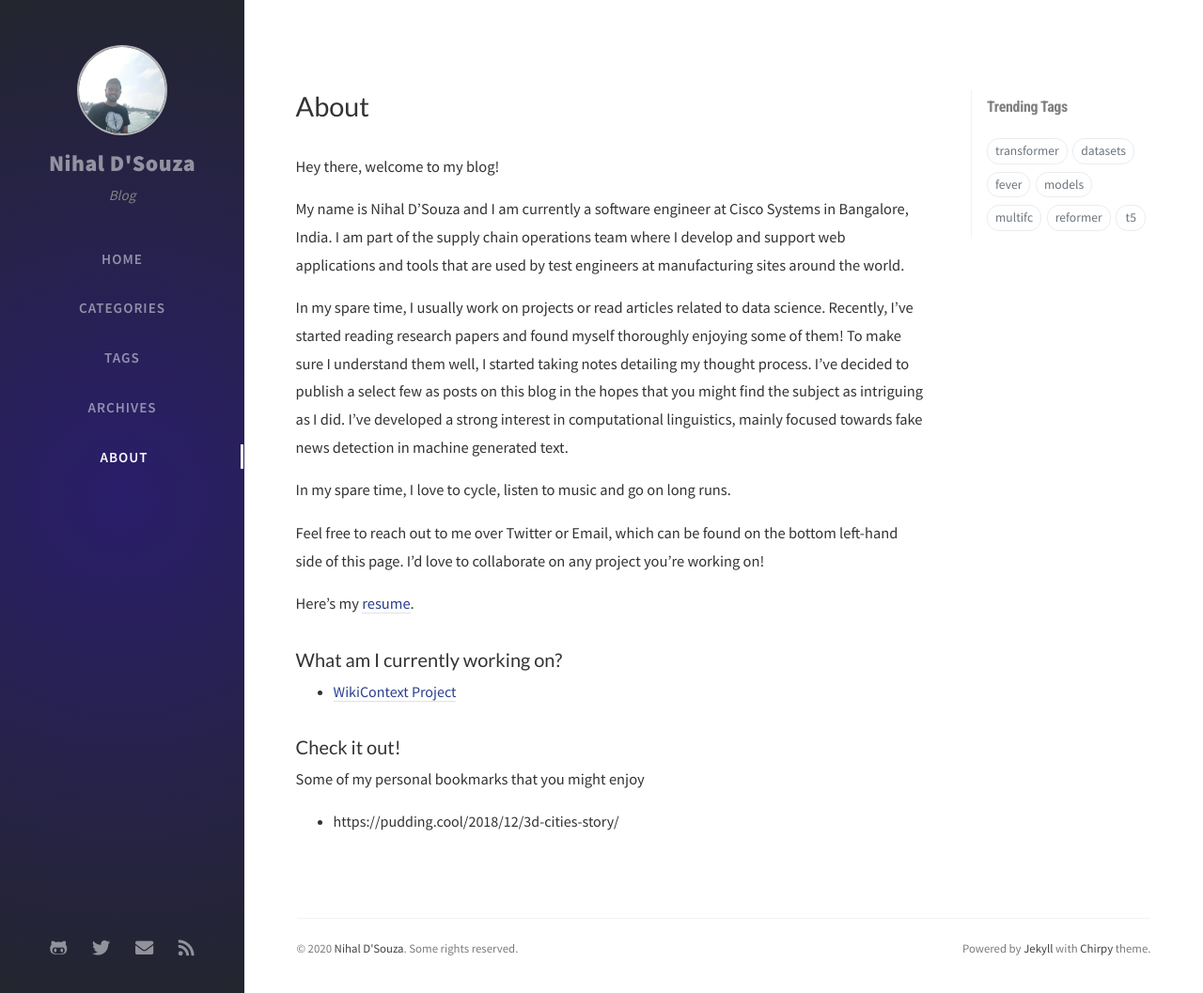
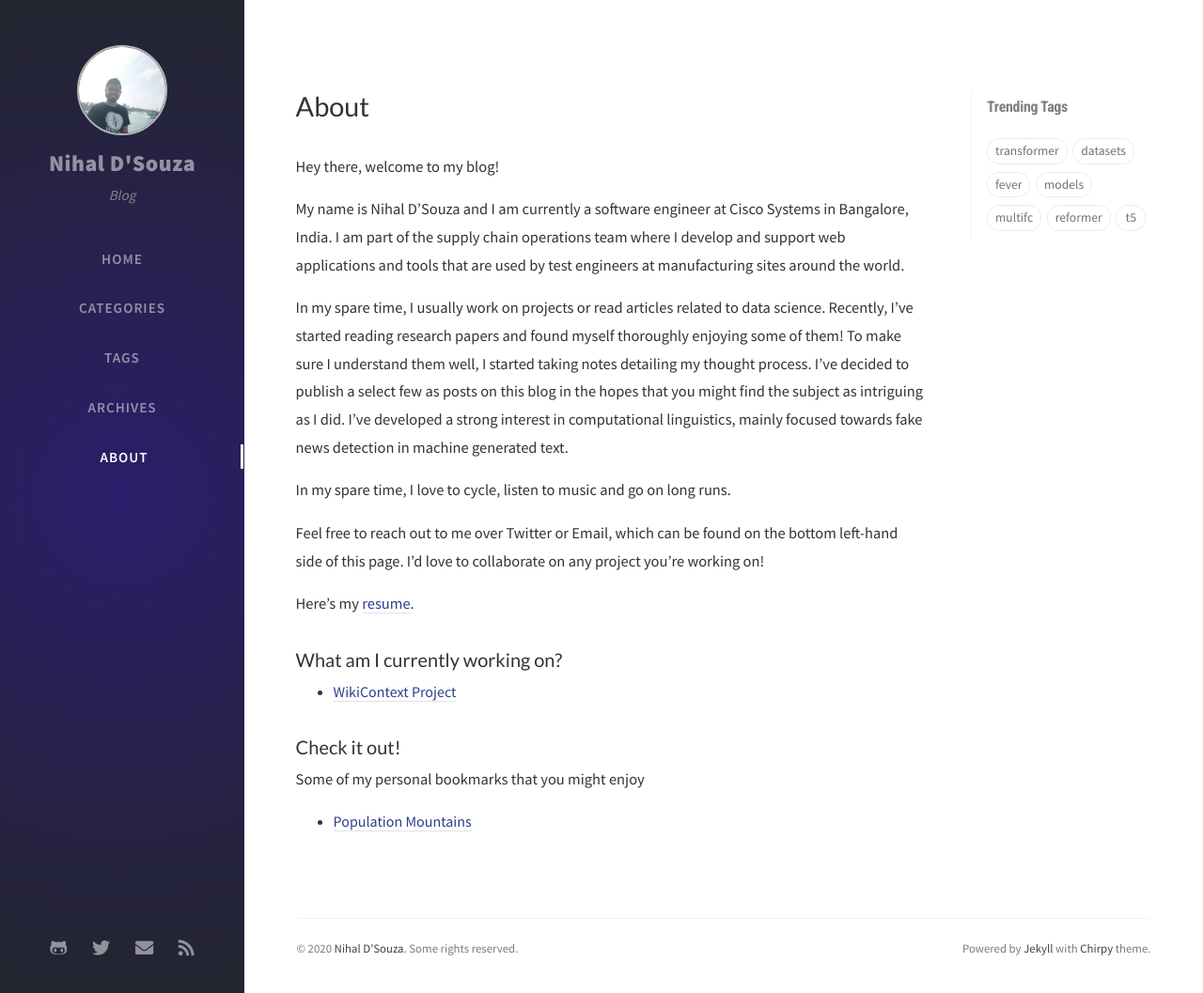
Before and after one commit to nihaldsouza/nihaldsouza.github.io, a Jekyll site: the page built from tabs/about.md, in a window 1280 px wide and 1057 px high. Shown: the whole window at 94% size. Built offline with Jekyll 4.4.1, drawn with Linux system fonts in a browser that asks for light colours; nearby versions of some CDN libraries; comment, search, counter and statistics services are not loaded.

Commit message:
Update about.md

```diff
--- a/tabs/about.md
+++ b/tabs/about.md
@@ -27,4 +27,4 @@ Here's my [resume](/assets/resume.pdf).
 ###  Check it out!
 Some of my personal bookmarks that you might enjoy
 
-- https://pudding.cool/2018/12/3d-cities-story/
+- [Population Mountains](https://pudding.cool/2018/12/3d-cities-story/)
```
